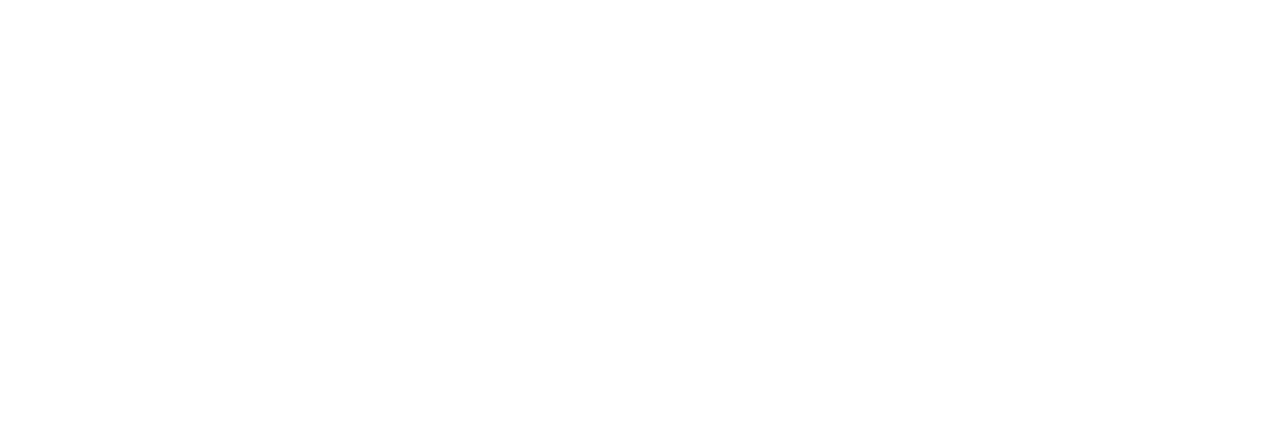
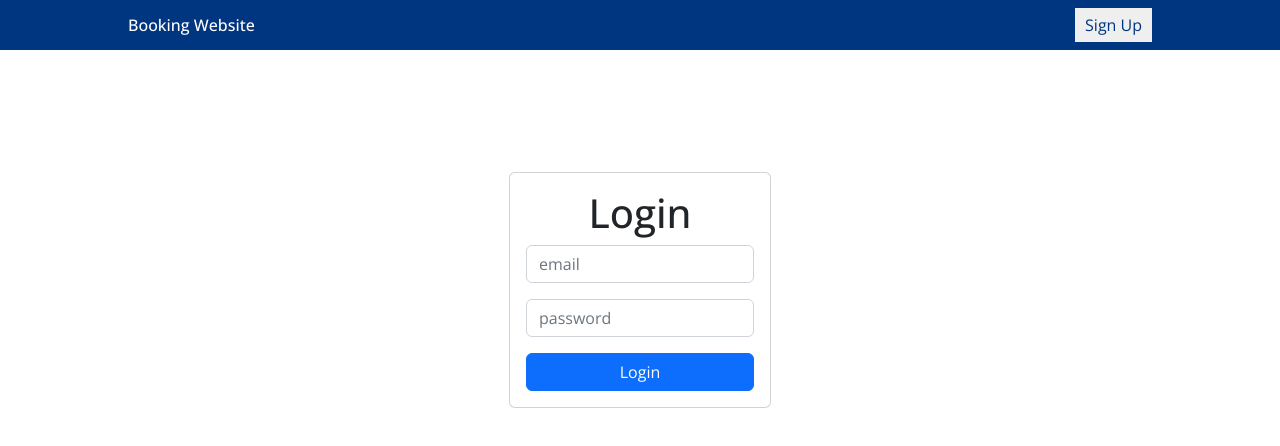
Before and after one commit to LuongChanHong/asm2_FE, a React (Create React App) app: page /login in a window 1280 px wide. Before the commit this address had no page. Shown: the top 446 px of the page. Built offline with nearby package versions, Linux system fonts and the light colour scheme.

Commit message:
login error:faile to fetch

```diff
--- a/public/index.html
+++ b/public/index.html
@@ -20,7 +20,7 @@
     <title>React App</title>
   </head>
   <body>
-    <noscript>You need to enable JavaScript to run this app.</noscript>
+    <!-- <noscript>You need to enable JavaScript to run this app.</noscript> -->
     <div id="root"></div>
   </body>
 </html>
--- a/src/App.js
+++ b/src/App.js
@@ -11,10 +11,12 @@ function App() {
   return (
     <BrowserRouter>
       <Routes>
-        <Route path="/" element={<Login />} />
+        <Route exact path="/" element={<Home />} />
+        <Route exact path="/login" element={<Login />} />
         {/* <Route path="/" element={<Home/>}/> */}
         {/* <Route path="/hotels" element={<List/>}/>
         <Route path="/hotels/:id" element={<Hotel/>}/> */}
+        <Route exact path="/home" element={<Home />} />
       </Routes>
     </BrowserRouter>
   );
--- a/src/components/navbar/Navbar.jsx
+++ b/src/components/navbar/Navbar.jsx
@@ -1,5 +1,4 @@
 import { useState, useEffect } from "react";
-
 import "./navbar.css";
 
 // import LoginButton from "../button/loginButton/LoginButton";
@@ -8,22 +7,20 @@ import TransactionButton from "../button/transaction/TransactionButton";
 import LogoutButton from "../button/logout/LogoutButton";
 
 const Navbar = () => {
-  const [user, setUser] = useState(localStorage.getItem("currentUser"));
-
-  // useEffect(() => {
-  //   if (props.user) {
-  //     setUser(props.user);
-  //   } else {
-  //     setUser({});
-  //   }
-  // }, [props.user]);
+  const [user, setUser] = useState(
+    localStorage.currentUser ? JSON.parse(localStorage.currentUser) : ""
+  );
+  useEffect(() => {
+    if (localStorage.currentUser) setUser(JSON.parse(localStorage.currentUser));
+  }, [localStorage.currentUser]);
 
   return (
     <div className="navbar">
       <div className="navContainer">
         <span className="logo">Booking Website</span>
         {user ? (
-          <div className="navItems">
+          <div className="d-flex align-items-center">
+            <span>{user.email}</span>
             <TransactionButton />
             <LogoutButton />
           </div>
--- a/src/pages/home/Home.jsx
+++ b/src/pages/home/Home.jsx
@@ -1,3 +1,6 @@
+import { useNavigate } from "react-router-dom";
+import { useEffect } from "react";
+
 import Featured from "../../components/featured/Featured";
 import FeaturedProperties from "../../components/featuredProperties/FeaturedProperties";
 import Footer from "../../components/footer/Footer";
@@ -7,19 +10,28 @@ import Navbar from "../../components/navbar/Navbar";
 import PropertyList from "../../components/propertyList/PropertyList";
 import "./home.css";
 
+import { mainPath } from "../../utils/path";
+
 const Home = () => {
+  const navigate = useNavigate();
+  // useEffect(() => {
+  //   if (!localStorage.currentUser) {
+  //     // window.location.href = mainPath + "/login";
+  //     navigate("/login");
+  //   }
+  // });
   return (
     <div>
       <Navbar />
-      <Header/>
+      <Header />
       <div className="homeContainer">
-        <Featured/>
+        <Featured />
         <h1 className="homeTitle">Browse by property type</h1>
-        <PropertyList/>
+        <PropertyList />
         <h1 className="homeTitle">Homes guests love</h1>
-        <FeaturedProperties/>
-        <MailList/>
-        <Footer/>
+        <FeaturedProperties />
+        <MailList />
+        <Footer />
       </div>
     </div>
   );
--- a/src/pages/login/Login.jsx
+++ b/src/pages/login/Login.jsx
@@ -1,13 +1,52 @@
-import React from "react";
+import React, { useState } from "react";
+import { useNavigate } from "react-router-dom";
 
 import "./login.css";
+import { mainPath, serverPath } from "../../utils/path";
 
 import Navbar from "../../components/navbar/Navbar";
 
 const Login = () => {
+  const [input, setInput] = useState({ email: "", password: "" });
+  const [user, setUser] = useState({});
+
+  const onChange = (event) => {
+    const target = event.target;
+    const name = target.name;
+    const value = target.value;
+    setInput({ ...input, [name]: value });
+    console.log("============");
+    console.log("input:", input);
+  };
+
   const onSubmit = (event) => {
-    console.log("onSubmit");
-    console.log("event:", event.target.value);
+    // console.log("input:", input);
+
+    fetch("http://localhost:5000/login", {
+      method: "POST",
+      body: JSON.stringify(input),
+      headers: { "Content-Type": "application/json" },
+      credentials: "same-origin",
+    })
+      .then((response) => {
+        response.json();
+      })
+      .then((data) => {
+        localStorage.setItem("data", JSON.stringify(data));
+        if (data != null) {
+          localStorage.setItem("currentUser", JSON.stringify(input));
+          setUser(JSON.parse(localStorage.getItem("currentUser")));
+          localStorage.removeItem("loginError");
+          // navigate("/");
+          window.location.href = "http://localhost:3000/home";
+        } else {
+          localStorage.loginError = true;
+        }
+      })
+      .catch((err) => {
+        console.log("err:", err);
+        localStorage.setItem("err", err);
+      });
   };
 
   return (
@@ -26,13 +65,22 @@ const Login = () => {
                 type="email"
                 placeholder="email"
                 className="form-control"
+                onChange={onChange}
+                value={input.email}
               />
               <input
                 name="password"
                 type="password"
                 placeholder="password"
                 className="form-control"
+                onChange={onChange}
+                value={input.password}
               />
+              {localStorage.loginError ? (
+                <span className="text-danger">wrong email or password</span>
+              ) : (
+                <></>
+              )}
               <button type="submit" className="btn btn-primary">
                 Login
               </button>
--- /dev/null
+++ b/src/utils/path.js
@@ -0,0 +1,2 @@
+exports.mainPath = `http://localhost:3000`;
+exports.serverPath = `http://localhost:5000`;
```
